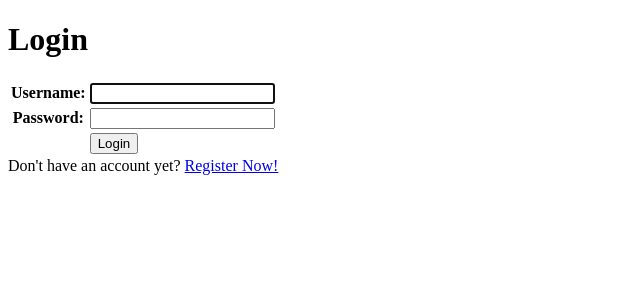
After one commit to Narwhll/football-news, a Django app: page /login/ in a window 1280 px wide. The commit adds this page. Shown: the top 300 px of the page, without its empty margins (0-640 px from the left). Run offline with Django 5.2, Linux system fonts and the light colour scheme.

Commit message:
tutorial 3 done

```diff
--- a/main/models.py
+++ b/main/models.py
@@ -1,4 +1,5 @@
 from django.db import models
+from django.contrib.auth.models import User
 import uuid
 
 class News(models.Model):
@@ -11,6 +12,7 @@ class News(models.Model):
         ('analysis', 'Analysis')
     ]
 
+    user = models.ForeignKey(User, on_delete=models.CASCADE, null=True)
     id = models.UUIDField(primary_key=True, default=uuid.uuid4, editable=False)
     title = models.CharField(max_length=255)
     content = models.TextField()
--- /dev/null
+++ b/main/templates/login.html
@@ -0,0 +1,36 @@
+{% extends 'base.html' %}
+{% block content %}
+
+{% block meta %}
+<title>Login</title>
+{% endblock meta %}
+
+<div class="Login">
+    <h1>Login</h1>
+    <form method="POST" action="">
+        {% csrf_token %}
+        <table>
+            {{form.as_table}}
+            <tr>
+                <td></td>
+                <td>
+                    <input class="btn login_btn" type="submit" value="Login" />
+                </td>
+            </tr>
+        </table>
+    </form>
+
+    {% if messages %}
+    <ul>
+        {% for message in messages %}
+        <li>
+            {{message}}
+        </li>
+        {% endfor %}
+    </ul>
+    {% endif %}
+    Don't have an account yet?
+    <a href="{% url 'main:register' %}">Register Now!</a>
+</div>
+
+{% endblock content %}
--- a/main/templates/news_detail.html
+++ b/main/templates/news_detail.html
@@ -24,4 +24,10 @@
 
 <p>{{news.content}}</p>
 
+{% if news.user %}
+<p>Author: {{news.user.username}}</p>
+{% else %}
+<p>Author: Anonymous</p>
+{% endif %}
+
 {% endblock content %}
--- a/main/urls.py
+++ b/main/urls.py
@@ -1,5 +1,5 @@
 from django.urls import path
-from main.views import show_main, create_news, show_news, show_xml, show_json, show_xml_by_id, show_json_by_id
+from main.views import show_main, create_news, show_news, show_xml, show_json, show_xml_by_id, show_json_by_id, register, login_user, logout_user
 
 app_name = 'main'
 
@@ -11,4 +11,7 @@ urlpatterns = [
     path('json/', show_json, name='show_json'),
     path('xml/<str:news_id>', show_xml_by_id, name='show_xml_by_id'),
     path('json/<str:news_id>', show_json_by_id, name='show_json_by_id'),
+    path('register/', register, name="register"),
+    path('login/', login_user, name="login"),
+    path('logout/', logout_user, name="logout"),
 ]
--- a/main/views.py
+++ b/main/views.py
@@ -1,8 +1,53 @@
+import datetime
+
 from django.shortcuts import render, redirect, get_object_or_404
 from main.forms import NewsForm
 from main.models import News
 from django.http import HttpResponse
 from django.core import serializers
+from django.contrib.auth.forms import UserCreationForm, AuthenticationForm
+from django.contrib import messages
+from django.contrib.auth import authenticate, login, logout
+from django.contrib.auth.decorators import login_required
+from django.urls import reverse
+from django.http import HttpResponseRedirect
+
+def register(request):
+    form = UserCreationForm()
+
+    if request.method == "POST":
+        form = UserCreationForm(request.POST)
+        if form.is_valid():
+            form.save()
+            messages.success(request, 'Your account has been successfully created!')
+            return redirect('main:login')
+
+    context = {'form': form}
+    return render(request, 'register.html', context)
+
+def login_user(request):
+    if request.method == 'POST':
+        form = AuthenticationForm(data=request.POST)
+
+        if form.is_valid():
+            user = form.get_user()
+            login(request, user)
+            response = HttpResponseRedirect(reverse("main:show_main"))
+            response.set_cookie('last_login', str(datetime.datetime.now()))
+            return redirect('main:show_main')
+
+    else:
+        form = AuthenticationForm(request)
+
+    context = {'form': form}
+    return render(request, 'login.html', context)
+
+def logout_user(request):
+    logout(request)
+    response = HttpResponseRedirect(reverse("main:login"))
+    response.delete_cookie('last_login')
+    return response
+
 
 def show_xml(request):
     news_list = News.objects.all()
@@ -30,13 +75,21 @@ def show_json_by_id(request, news_id):
     except News.DoesNotExist:
         return HttpResponse(status=404)
 
+@login_required(login_url="/login")
 def show_main(request):
-    news_list = News.objects.all()
+    filter_type = request.GET.get("filter", "all")
+
+    if filter_type == "all":
+        news_list = News.objects.all()
+    else:
+        news_list = News.objects.filter(user=request.user)
+
     context = {
         'npm' : '2406409504',
-        'name' : 'Davin Fauzan Akmalianto',
+        'name' : request.user.username,
         'class' : 'PBP E',
         'news_list' : news_list,
+        'last_login': request.COOKIES.get('last_login', 'Never'),
     }
 
     return render(request, "main.html", context)
@@ -45,12 +98,15 @@ def create_news(request):
     form = NewsForm(request.POST or None)
 
     if form.is_valid() and request.method == 'POST':
-        form.save()
+        news_entry = form.save(commit=False)
+        news_entry.user = request.user
+        news_entry.save()
         return redirect('main:show_main')
 
     context = {'form': form}
     return render(request, "create_news.html", context)
 
+@login_required(login_url="/login")
 def show_news(request, id):
     news = get_object_or_404(News, pk=id)
     news.increment_views()
```
Also changed, not shown: main/templates/main.html (+11 -0 lines), main/templates/register.html (added, +32 -0 lines), main/migrations/0002_news_user.py (added).
